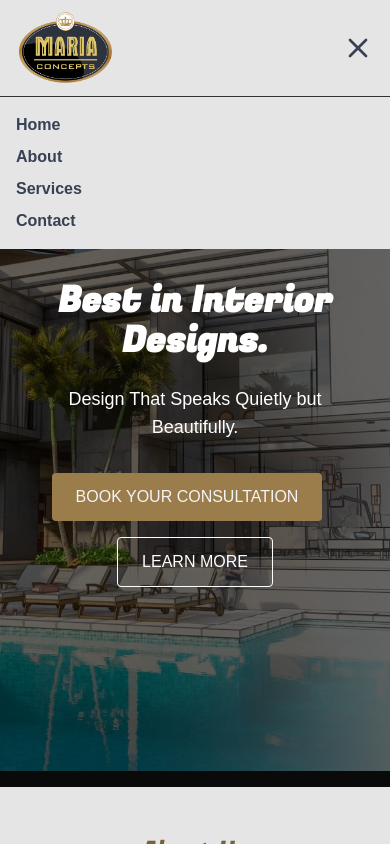
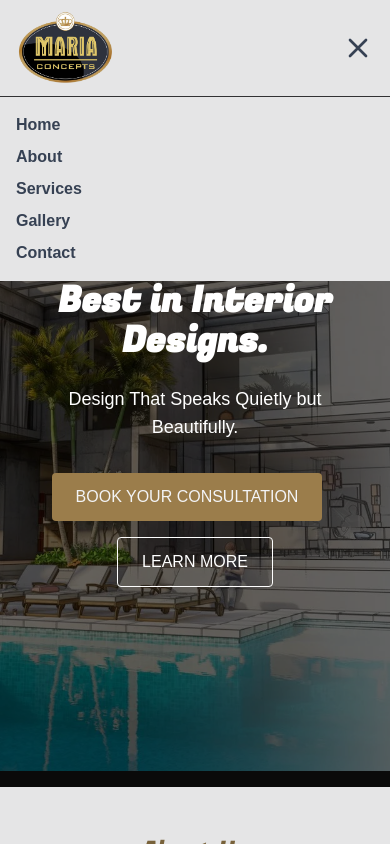
Before and after one commit to mariaconcepts2018/maria-concepts-webpage, a Next.js app: page / in a window 390 px wide. Both pictures are taken after a click on the button 358 px from the left and 48 px from the top of the page. Shown: the top 844 px of the page. Built offline with nearby package versions, Linux system fonts and the light colour scheme; a web font is replaced by a local one.

Commit message:
added photos

```diff
--- a/src/components/Navbar.jsx
+++ b/src/components/Navbar.jsx
@@ -87,6 +87,9 @@ export default function Navbar() {
             <Link href="/services" className="text-gray-700 hover:text-primary-600 font-semibold">
               Services
             </Link>
+            <Link href="/gallery" className="text-gray-700 hover:text-primary-600 font-semibold">
+              Gallery
+            </Link>
             <Link href="/contact" className="text-gray-700 hover:text-primary-600 font-semibold">
               Contact
             </Link>
```
